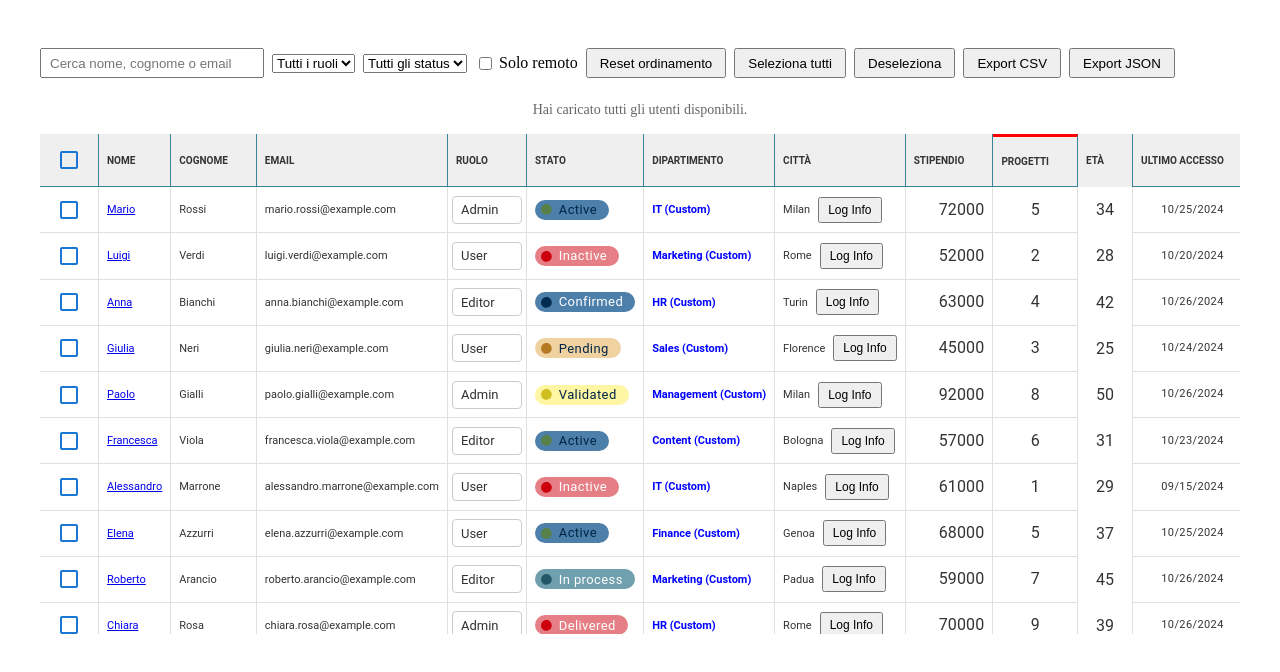
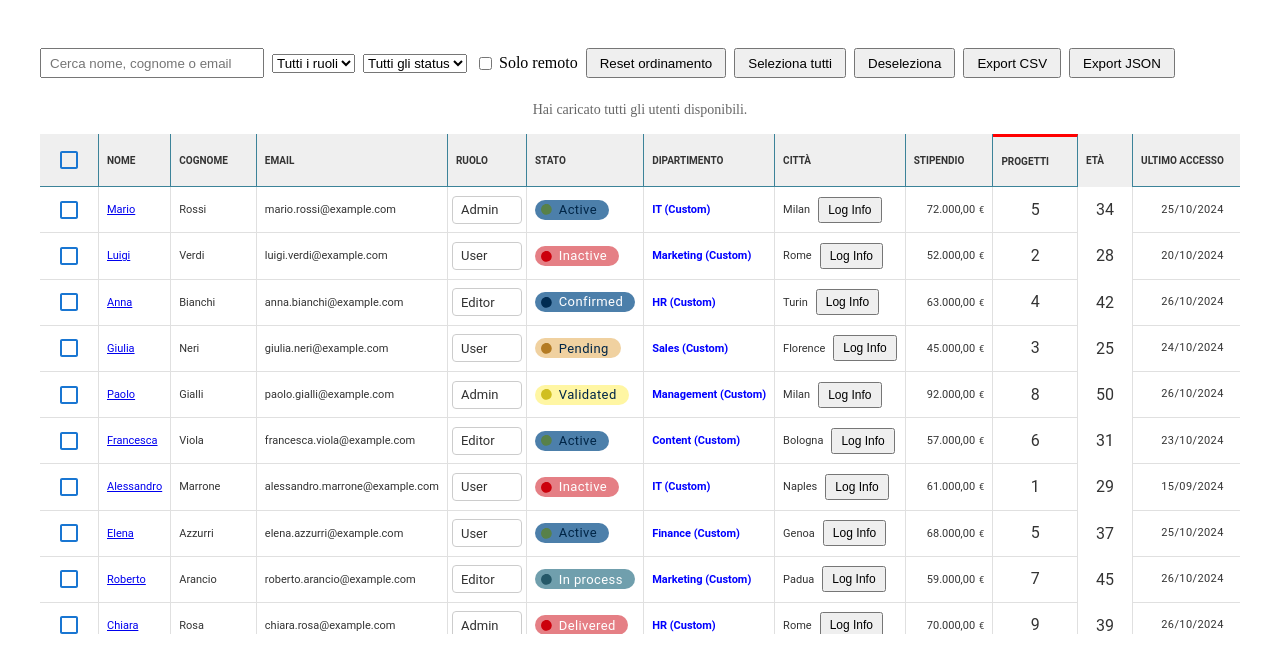
Before and after one commit to MarcoVitone/table-library, a React (Vite) app: page / in a window 1280 px wide. Shown: the top 672 px of the page. Built offline with nearby package versions, Linux system fonts and the light colour scheme.

Commit message:
feat: Implement dynamic table component with filtering, sorting, selection, export, and custom cell rendering, including new currency and date cell types.

```diff
--- a/src/provaTabella.tsx
+++ b/src/provaTabella.tsx
@@ -419,7 +419,10 @@ const ProvaTabella = () => {
         id: "salary",
         label: "Stipendio",
         dataKey: "salary",
-        type: "number",
+        type: "currency",
+        currencySymbol: "€",
+        symbolPosition: "right",
+        decimals: 2,
         width: "8rem",
         // headerProps aggiunge allineamento e abilita sort numerico
         headerProps: {
--- /dev/null
+++ b/src/tables-framework/components/cells/currency-cell/currency-cell.styles.ts
@@ -0,0 +1,21 @@
+import styled from "@emotion/styled";
+
+export const CurrencyContainer = styled.div<{ position: "left" | "right" }>`
+  display: flex;
+  align-items: center;
+  justify-content: ${({ position }) =>
+    position === "right" ? "flex-end" : "flex-start"};
+  gap: 4px;
+  width: 100%;
+`;
+
+export const SymbolWrapper = styled.span`
+  display: inline-flex;
+  align-items: center;
+  color: inherit;
+  font-size: 0.85em; /* Slightly smaller than value? optional */
+`;
+
+export const ValueWrapper = styled.span`
+  color: inherit;
+`;
--- /dev/null
+++ b/src/tables-framework/components/cells/currency-cell/currency-cell.tsx
@@ -0,0 +1,52 @@
+import type { FC, ReactNode } from "react";
+import type { IBaseCellProps } from "../base-cell/base-cell.tsx";
+import { BaseCell } from "../base-cell/base-cell.tsx";
+import {
+  CurrencyContainer,
+  SymbolWrapper,
+  ValueWrapper,
+} from "./currency-cell.styles.ts";
+
+export type TCurrencySymbolPosition = "left" | "right";
+
+interface ICurrencyCellProps extends IBaseCellProps {
+  currencySymbol?: string | ReactNode;
+  symbolPosition?: TCurrencySymbolPosition;
+  decimals?: number;
+}
+
+const CurrencyCell: FC<ICurrencyCellProps> = ({
+  data,
+  currencySymbol = "€",
+  symbolPosition = "left",
+  decimals = 2,
+  ...rest
+}) => {
+  const formatValue = (val: unknown): string => {
+    const num = Number(val);
+    if (isNaN(num)) return String(val ?? "");
+    return new Intl.NumberFormat("it-IT", {
+      minimumFractionDigits: decimals,
+      maximumFractionDigits: decimals,
+    }).format(num);
+  };
+
+  const formattedValue = formatValue(data?.value);
+
+  return (
+    <BaseCell data={data} {...rest}>
+      <CurrencyContainer position={symbolPosition}>
+        {symbolPosition === "left" && (
+          <SymbolWrapper>{currencySymbol}</SymbolWrapper>
+        )}
+        <ValueWrapper>{formattedValue}</ValueWrapper>
+        {symbolPosition === "right" && (
+          <SymbolWrapper>{currencySymbol}</SymbolWrapper>
+        )}
+      </CurrencyContainer>
+    </BaseCell>
+  );
+};
+
+export type { ICurrencyCellProps };
+export { CurrencyCell };
--- a/src/tables-framework/components/cells/date-cell/date-cell.tsx
+++ b/src/tables-framework/components/cells/date-cell/date-cell.tsx
@@ -14,7 +14,7 @@ interface IDateCellProps extends IBaseCellProps {
 
 const DateCell: FC<IDateCellProps> = ({
   data,
-  format = "P",
+  format = "dd/MM/yyyy",
   textAlignment,
   ...rest
 }) => {
--- a/src/tables-framework/components/dynamic-table/dynamic-table.tsx
+++ b/src/tables-framework/components/dynamic-table/dynamic-table.tsx
@@ -9,6 +9,7 @@ import { StatusCell } from "../cells/status-cell/status-cell";
 import { DateCell } from "../cells/date-cell/date-cell";
 import { CustomCell } from "../cells/custom-cell/custom-cell";
 import { InputCell } from "../cells/input-cell/input-cell";
+import { CurrencyCell } from "../cells/currency-cell/currency-cell";
 import { Column } from "../table-parser/components/column/column";
 import { HeaderCell } from "../table-parser/components/header-cell/header-cell";
 import { BodyCell } from "../table-parser/components/body-cell/body-cell";
@@ -49,10 +50,15 @@ export interface IColumnConfig<T = Record<string, unknown>> {
     | "number"
     | "status"
     | "custom"
-    | "input";
+    | "input"
+    | "currency";
   inputType?: import("../cells/input-cell/input-cell").TInputType;
   inputHeight?: string;
   inputWidth?: string;
+  // Currency Props
+  currencySymbol?: string | ReactNode;
+  symbolPosition?: import("../cells/currency-cell/currency-cell").TCurrencySymbolPosition;
+  decimals?: number;
   width?: string;
   headerProps?: TUserBaseCellProps;
   bodyProps?: TUserBaseCellProps;
@@ -259,6 +265,8 @@ const DynamicTable = <T extends object>({
         return CustomCell;
       case "input":
         return InputCell;
+      case "currency":
+        return CurrencyCell;
       case "text":
       default:
         return BaseCell;
@@ -388,6 +396,9 @@ const DynamicTable = <T extends object>({
                       inputType: col.inputType,
                       inputHeight: col.inputHeight,
                       inputWidth: col.inputWidth,
+                      currencySymbol: col.currencySymbol,
+                      symbolPosition: col.symbolPosition,
+                      decimals: col.decimals,
                       padding:
                         col.type === "input" ? "0.1rem 0.25rem" : undefined,
                       onCellChange:
--- a/src/tables-framework/components/index.ts
+++ b/src/tables-framework/components/index.ts
@@ -12,6 +12,7 @@ export * from "./cells/num-cell/num-cell";
 export * from "./cells/sorting-cell/sorting-cell";
 export * from "./cells/status-cell/status-cell";
 export * from "./cells/input-cell/input-cell";
+export * from "./cells/currency-cell/currency-cell";
 export * from "./rows/base-row/base-row";
 export * from "./rows/collapsible-row/collapsible-row";
 export * from "./rows/selection-row/selection-row";
```
